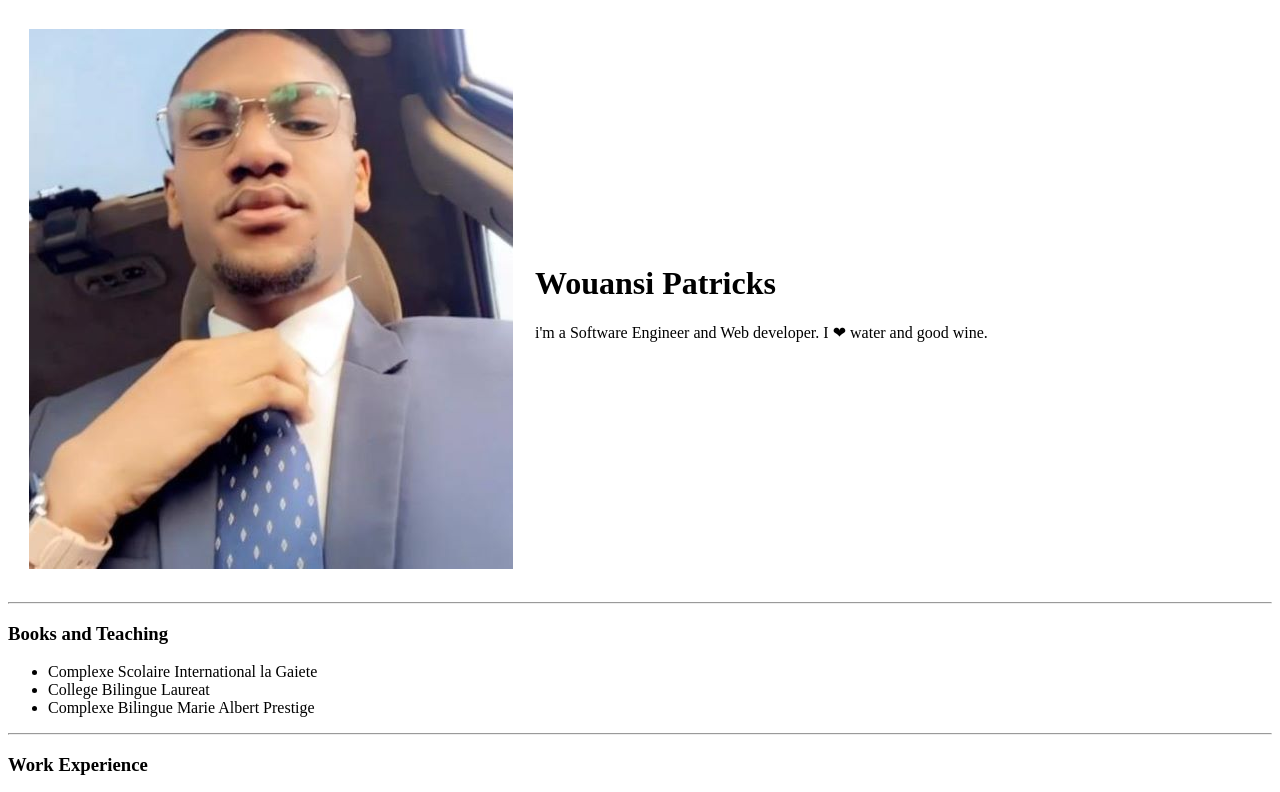
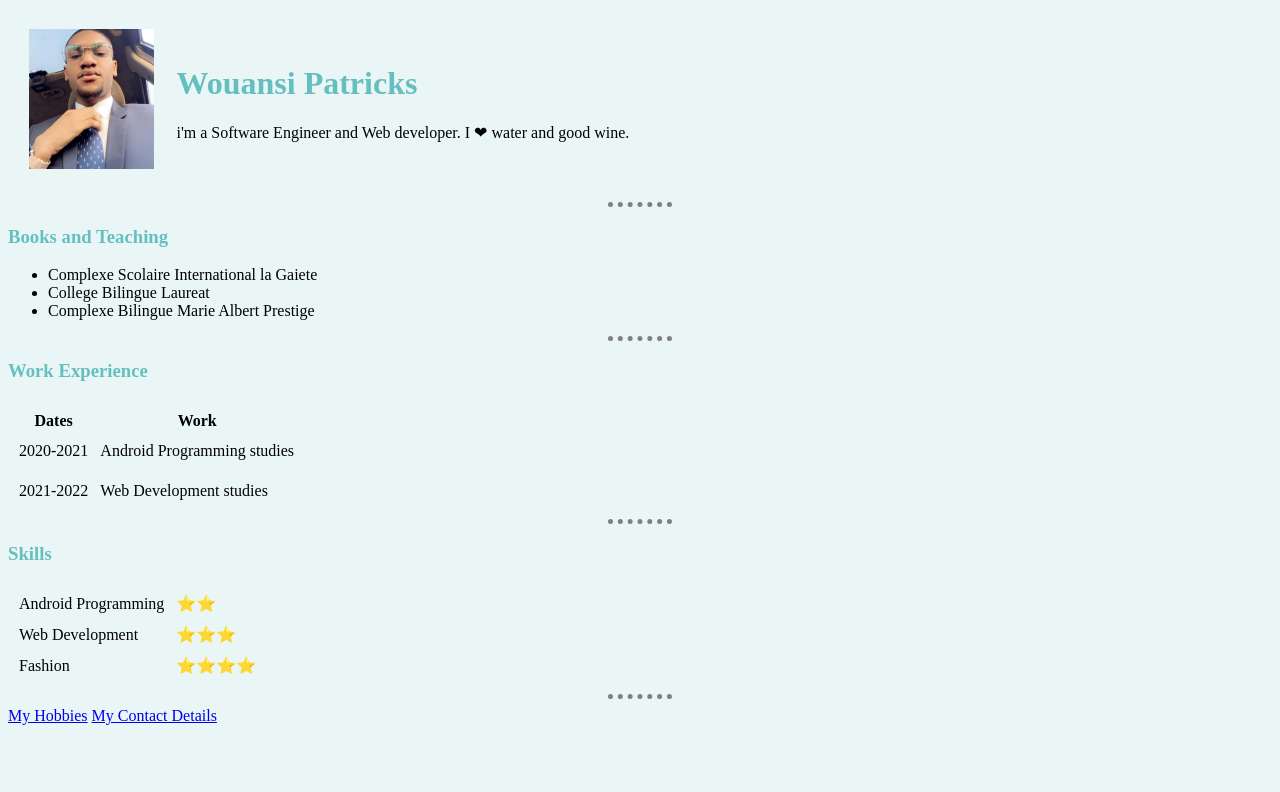
Before and after one commit to PatrickWanx/cv, a plain HTML site: page index.html in a window 1280 px wide. Shown: the top 792 px of the page. Drawn offline with Linux system fonts and the light colour scheme.

Commit message:
Add files via upload

```diff
--- /dev/null
+++ b/css/style.css
@@ -0,0 +1,23 @@
+body {
+  background-color: #EAF6F6;
+}
+
+h1 {
+  color: #66BFBF;
+}
+
+h3{
+  color: #66BFBF;
+}
+
+hr {
+  border-style: none;
+  border-top-style: dotted;
+  border-color: grey;
+  border-width: 5px;
+  width: 5%;
+}
+
+img {
+  height: 140px;
+}
--- a/index.html
+++ b/index.html
@@ -3,6 +3,8 @@
 <head>
   <meta charset="utf-8">
   <title>Wouansi personal wabsite</title>
+  <link rel="stylesheet" href="css/style.css">
+
 </head>
 
  <body>
```
Also changed, not shown: contact-me.html (+2 -1 lines), hobbies.html (+1 -0 lines).
